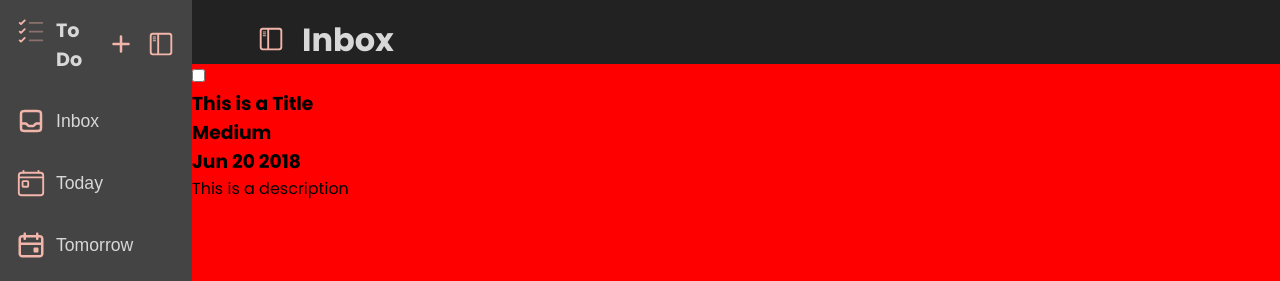
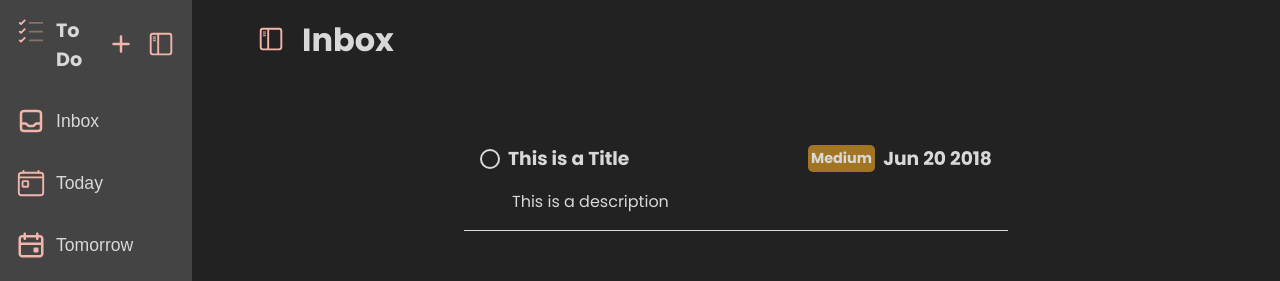
Before and after one commit to AndrewC145/To-Do-List, a website built with webpack: page dist/index.html in a window 1280 px wide. Shown: the top 281 px of the page. Built offline with nearby package versions, Linux system fonts and the light colour scheme; files whose address does not match are found by name.

Commit message:
Designed Todo Item structure

```diff
--- a/dist/index.html
+++ b/dist/index.html
@@ -62,7 +62,7 @@
           <div class="todoHeader">
             <input type="checkbox" class="check">
             <h3 class="todoTitle">This is a Title</h3>
-            <h3 class="medium-priority">Medium</h3>
+            <span class="todo-priority">Medium</span>
             <h3 class="date">Jun 20 2018</h3>
           </div>
           <div class="todoBody">
--- a/dist/style.css
+++ b/dist/style.css
@@ -4,9 +4,9 @@
   --primary-color: rgb(216, 216, 216);
   --secondary-color: rgb(243, 181, 170);
   --section-hover: rgb(100, 100, 100);
-  --low-priority: lightgreen;
-  --medium-priority: orange;
-  --high-priority: red;
+  --low-priority: rgb(102, 167, 102);
+  --medium-priority: rgb(161, 117, 33);
+  --high-priority: rgb(187, 63, 63);
 }
 
 * {
@@ -17,12 +17,10 @@
 
 body {
   font-family: Poppins, "sans-serif";
-  background-color: var(--app-color);
 }
 
 .todo-app {
   display: flex;
-  background-color: red;
 }
 
 nav {
@@ -132,6 +130,7 @@ img {
   flex-direction: column;
   width: 85%;
   height: 100vh;
+  background-color: var(--app-color);
 }
 
 .main-header {
@@ -141,5 +140,59 @@ img {
   color: var(--primary-color);
   padding-left: 4rem;
   padding-top: 1rem;
+  padding-bottom: 4rem;
   gap: 1rem;
 }
+
+.todoContainer {
+  display: flex;
+  flex-direction: column;
+  border-bottom: 1px solid var(--primary-color);
+  margin: 1rem;
+  width: 50%;
+  padding: 1rem;
+  margin: 0 auto;
+}
+
+.todoList {
+  display: flex;
+  flex-direction: column;
+  gap: 1rem;
+}
+
+.todoHeader {
+  display: flex;
+  align-items: center;
+  color: var(--primary-color);
+}
+
+.check {
+  width: 20px;
+  height: 20px;
+  border-radius: 50%;
+  border: 2px solid var(--primary-color);
+  -webkit-appearance: none;
+  -moz-appearance: none;
+  appearance: none;
+  outline: none;
+  cursor: pointer;
+  margin-right: 0.5rem;
+}
+
+.todoHeader .todoTitle {
+  flex: 1;
+}
+
+.todo-priority {
+  font-size: 0.9rem;
+  font-weight: bold;
+  border-radius: 5px;
+  padding: 0.2rem;
+  margin-right: 0.5rem;
+  background-color: var(--medium-priority);
+}
+
+.todoBody {
+  color: var(--primary-color);
+  margin-left: 2rem;
+}
```
